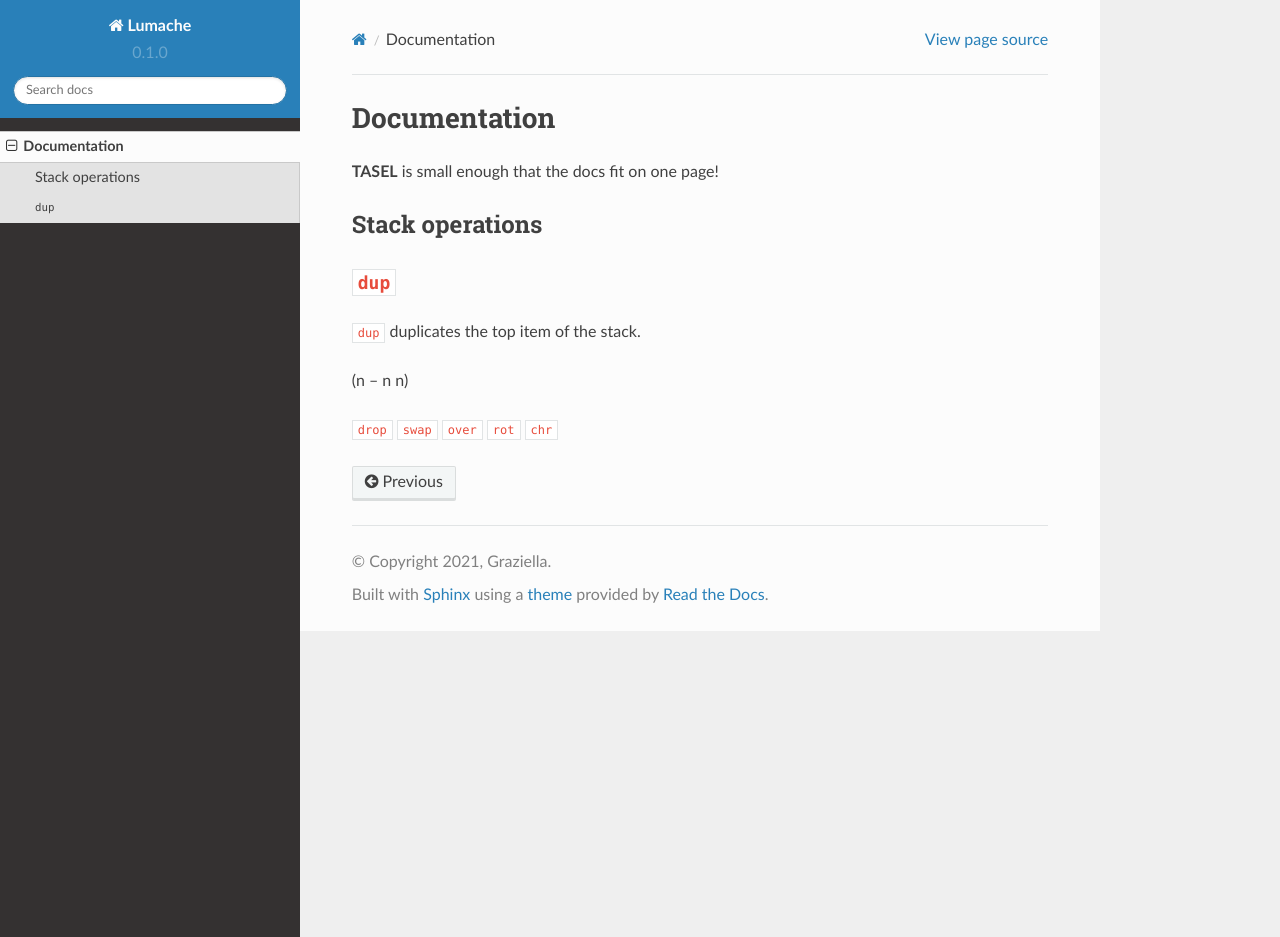
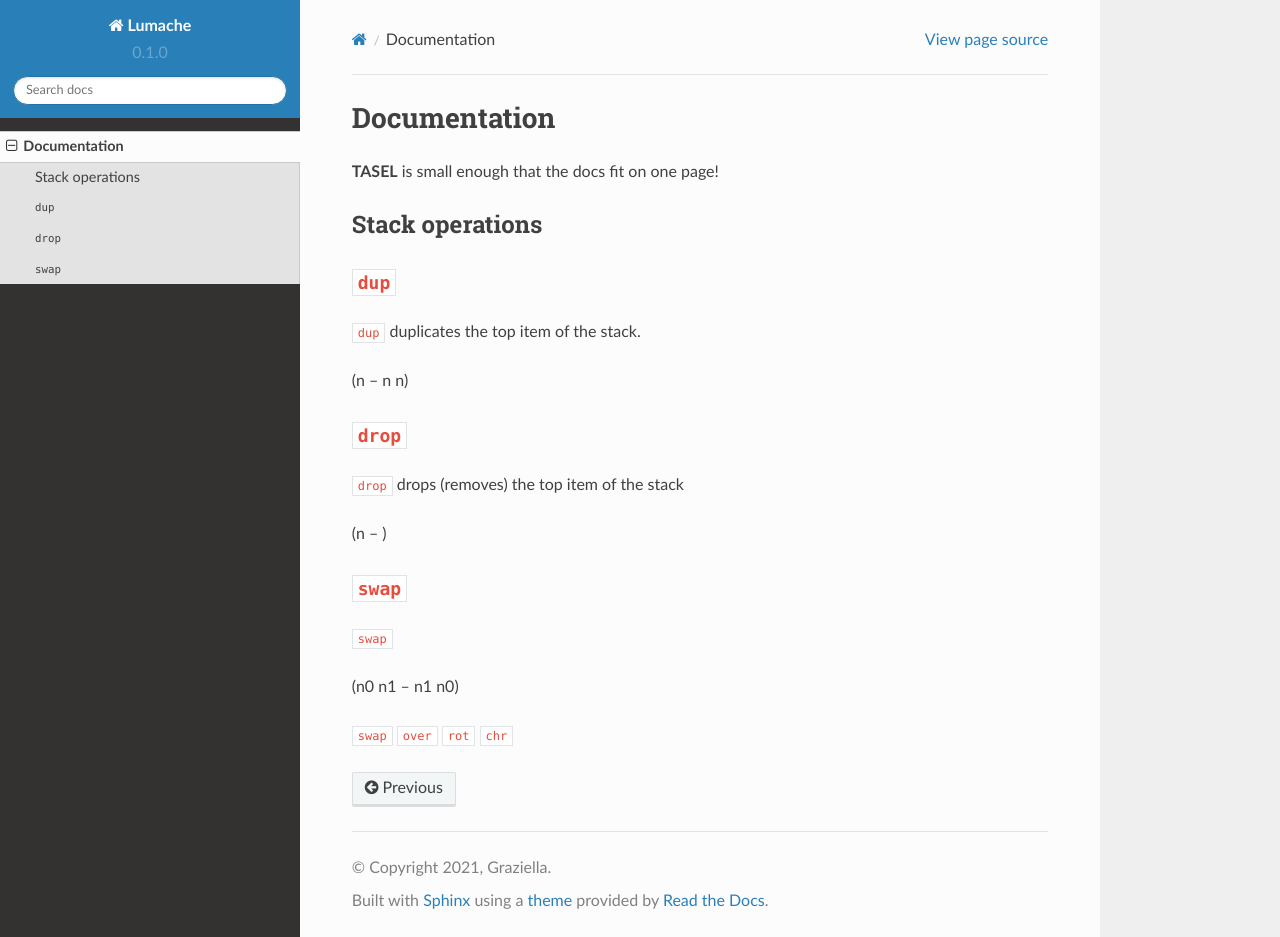
Before and after one commit to ThusEndingTheStory/TASEL-docs, a Sphinx documentation site: the page built from docs/source/docs.rst, in a window 1280 px wide and 937 px high. Built offline with Sphinx 7.4.7 and the Read the Docs theme 2.0.0, drawn with Linux system fonts in a browser that asks for light colours; pages that are not in the unit, such as notebooks, are missing from menus.

Commit message:
Update docs.rst

```diff
--- a/docs/source/docs.rst
+++ b/docs/source/docs.rst
@@ -13,6 +13,17 @@ Stack operations
 (n -- n n)
 
 ``drop``
+----
+``drop`` drops (removes) the top item of the stack
+
+(n -- )
+
+``swap``
+----
+``swap``
+
+(n0 n1 -- n1 n0)
+
 ``swap``
 ``over``
 ``rot``
```
